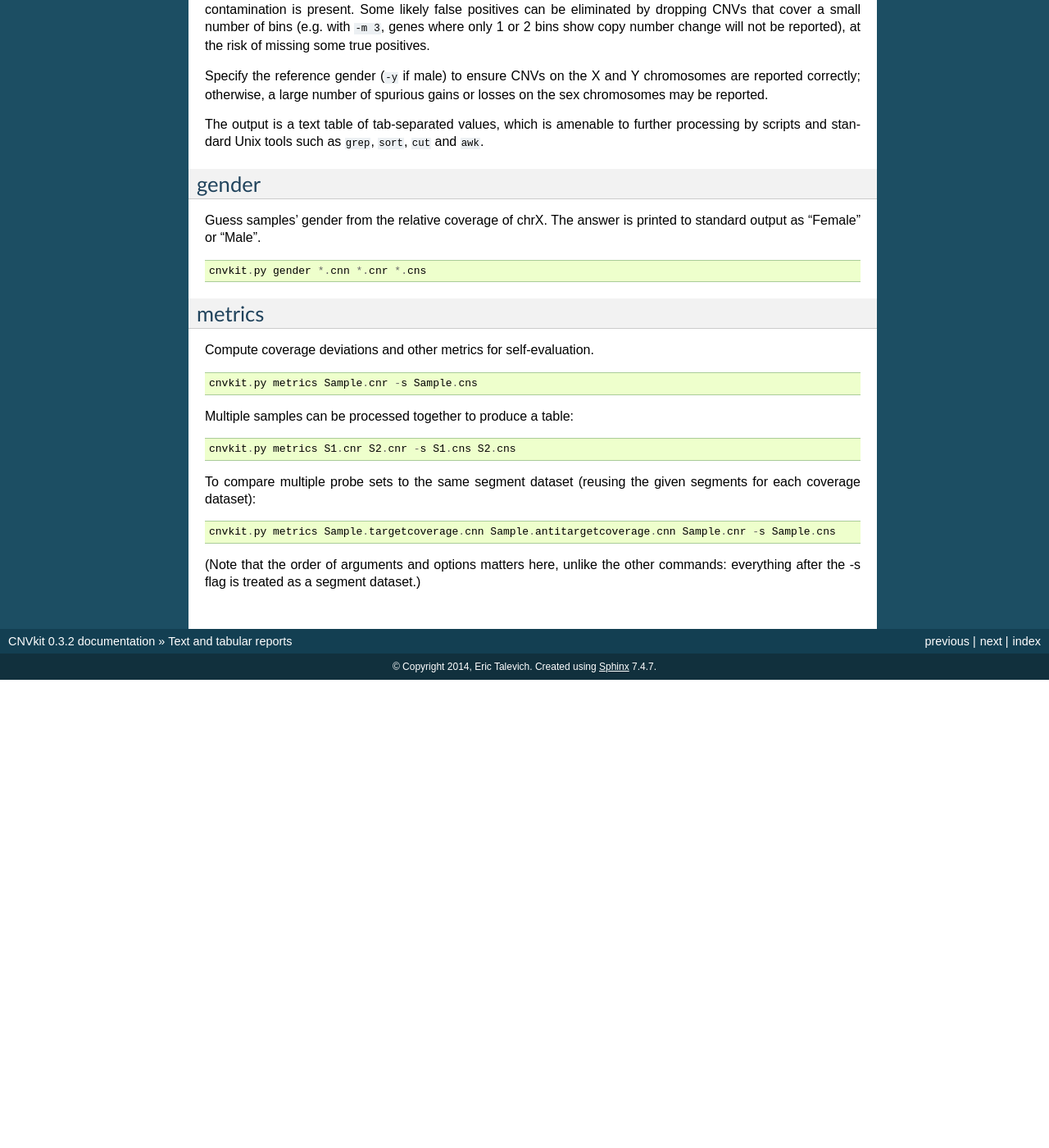
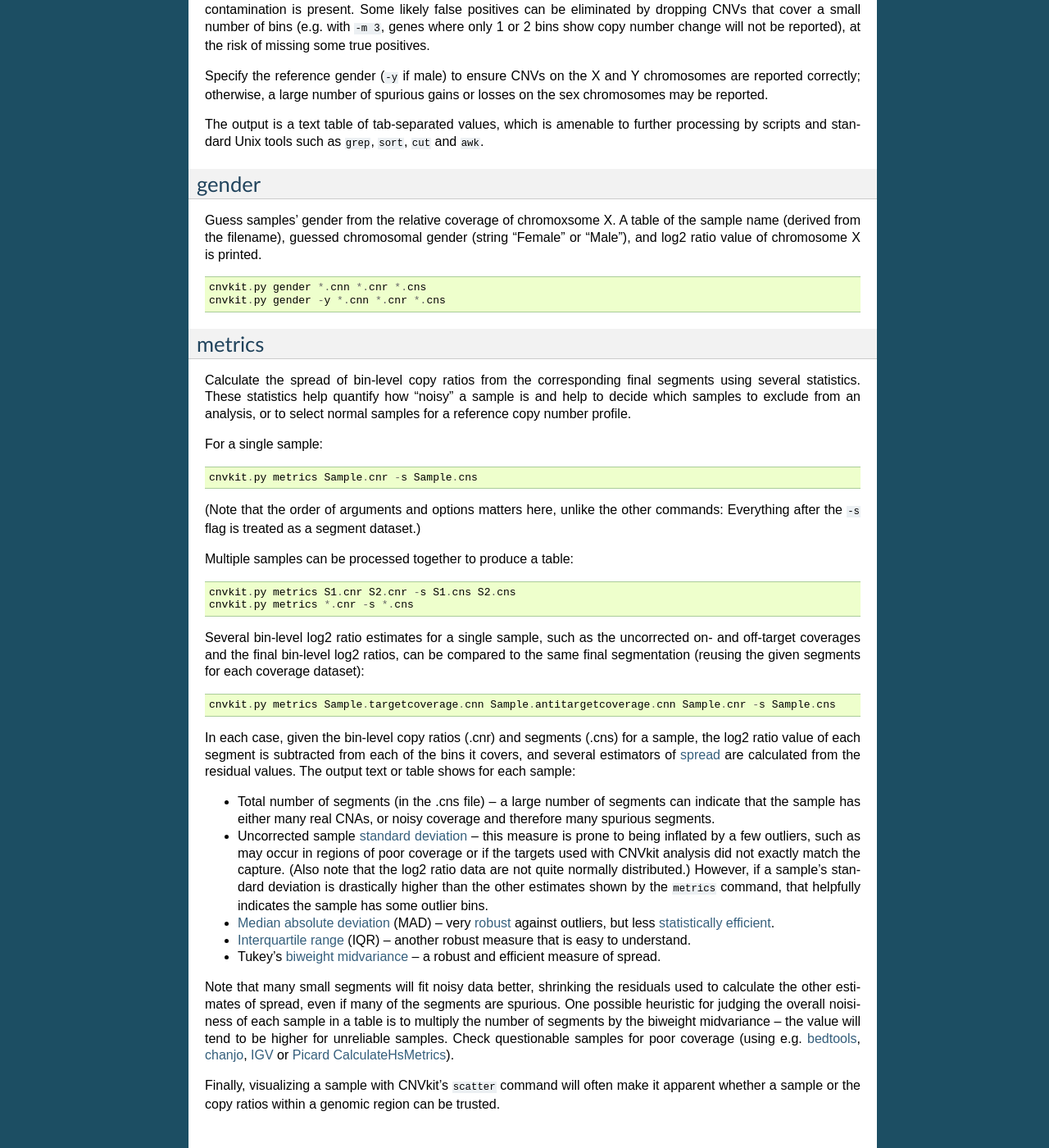
Before and after one commit to etal/cnvkit, a Sphinx documentation site: the page built from doc/reports.rst, in a window 1280 px wide and 1400 px high, scrolled down 638 px. Shown: the whole window at 82% size. Built offline with Sphinx 7.4.7, drawn with Linux system fonts in a browser that asks for light colours; before the commit the page ends 1467 px from its top, so only the background shows below that.

Commit message:
doc: explained the 'metrics' command

```diff
--- a/doc/reports.rst
+++ b/doc/reports.rst
@@ -56,30 +56,85 @@ processing by scripts and standard Unix tools such as ``grep``, ``sort``,
 gender
 ------
 
-Guess samples' gender from the relative coverage of chrX. The answer is printed
-to standard output as "Female" or "Male".
+Guess samples' gender from the relative coverage of chromoxsome X.
+A table of the sample name (derived from the filename), guessed chromosomal
+gender (string "Female" or "Male"), and log2 ratio value of chromosome X is
+printed.
 
 ::
 
     cnvkit.py gender *.cnn *.cnr *.cns
+    cnvkit.py gender -y *.cnn *.cnr *.cns
+
 
 metrics
 -------
 
-Compute coverage deviations and other metrics for self-evaluation.
+Calculate the spread of bin-level copy ratios from the corresponding final
+segments using several statistics.
+These statistics help quantify how "noisy" a sample is and help to decide which
+samples to exclude from an analysis, or to select normal samples for a reference
+copy number profile.
 
-::
+For a single sample::
 
     cnvkit.py metrics Sample.cnr -s Sample.cns
+
+(Note that the order of arguments and options matters here, unlike the other
+commands: Everything after the ``-s`` flag is treated as a segment dataset.)
 
 Multiple samples can be processed together to produce a table::
 
     cnvkit.py metrics S1.cnr S2.cnr -s S1.cns S2.cns
+    cnvkit.py metrics *.cnr -s *.cns
 
-To compare multiple probe sets to the same segment dataset (reusing the given
-segments for each coverage dataset)::
+Several bin-level log2 ratio estimates for a single sample, such as the
+uncorrected on- and off-target coverages and the final bin-level log2 ratios,
+can be compared to the same final segmentation (reusing the given segments for
+each coverage dataset)::
 
     cnvkit.py metrics Sample.targetcoverage.cnn Sample.antitargetcoverage.cnn Sample.cnr -s Sample.cns
 
-(Note that the order of arguments and options matters here, unlike the other
-commands: everything after the -s flag is treated as a segment dataset.)
+
+In each case, given the bin-level copy ratios (.cnr) and segments (.cns) for a
+sample, the log2 ratio value of each segment is subtracted from each of the bins
+it covers, and several estimators of `spread
+<http://en.wikipedia.org/wiki/Statistical_dispersion>`_ are calculated from the
+residual values.
+The output text or table shows for each sample:
+
+- Total number of segments (in the .cns file) -- a large number of segments can
+  indicate that the sample has either many real CNAs, or noisy coverage and
+  therefore many spurious segments.
+- Uncorrected sample `standard deviation
+  <https://en.wikipedia.org/wiki/Standard_deviation>`_ -- this measure is prone
+  to being inflated by a few outliers, such as may occur in regions of poor
+  coverage or if the targets used with CNVkit analysis did not exactly match the
+  capture. (Also note that the log2 ratio data are not quite normally
+  distributed.) However, if a sample's standard deviation is drastically higher
+  than the other estimates shown by the ``metrics`` command, that helpfully
+  indicates the sample has some outlier bins.
+- `Median absolute deviation
+  <http://en.wikipedia.org/wiki/Median_absolute_deviation>`_ (MAD) -- very
+  `robust <http://en.wikipedia.org/wiki/Robust_measures_of_scale>`_ against
+  outliers, but less `statistically efficient
+  <http://en.wikipedia.org/wiki/Efficiency_%28statistics%29>`_.
+- `Interquartile range <http://en.wikipedia.org/wiki/Interquartile_range>`_
+  (IQR) -- another robust measure that is easy to understand.
+- Tukey's `biweight midvariance
+  <http://www.itl.nist.gov/div898/software/dataplot/refman2/auxillar/biwmidv.htm>`_
+  -- a robust and efficient measure of spread.
+
+Note that many small segments will fit noisy data better, shrinking the
+residuals used to calculate the other estimates of spread, even if many of the
+segments are spurious. One possible heuristic for judging the overall noisiness
+of each sample in a table is to multiply the number of segments by the biweight
+midvariance -- the value will tend to be higher for unreliable samples.
+Check questionable samples for poor coverage (using e.g. `bedtools
+<http://bedtools.readthedocs.org/>`_, `chanjo <http://www.chanjo.co/>`_,
+`IGV <http://www.broadinstitute.org/igv/>`_ or `Picard CalculateHsMetrics
+<http://broadinstitute.github.io/picard/command-line-overview.html#CalculateHsMetrics>`_).
+
+Finally, visualizing a sample with CNVkit's ``scatter`` command will often make
+it apparent whether a sample or the copy ratios within a genomic region can be
+trusted.
```
